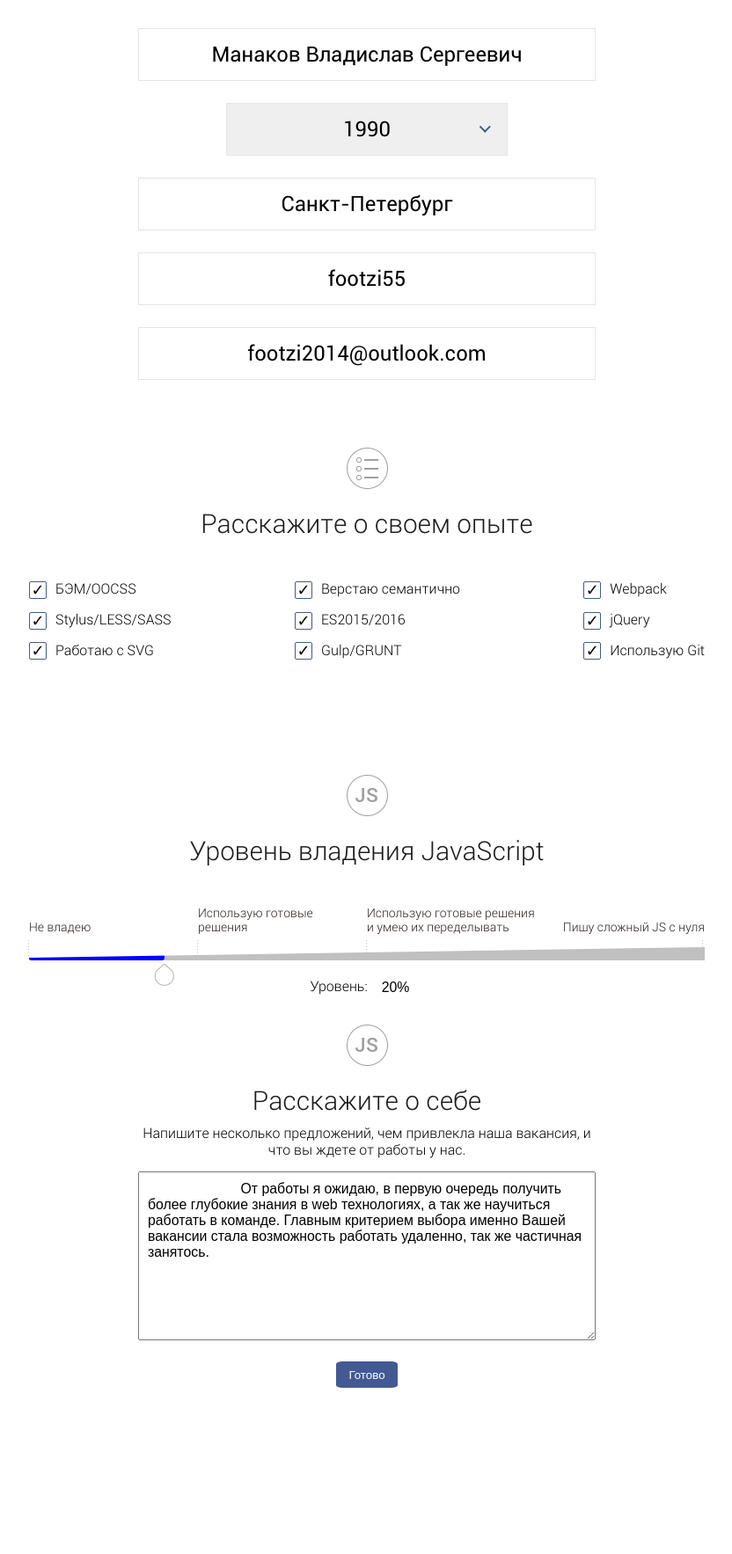
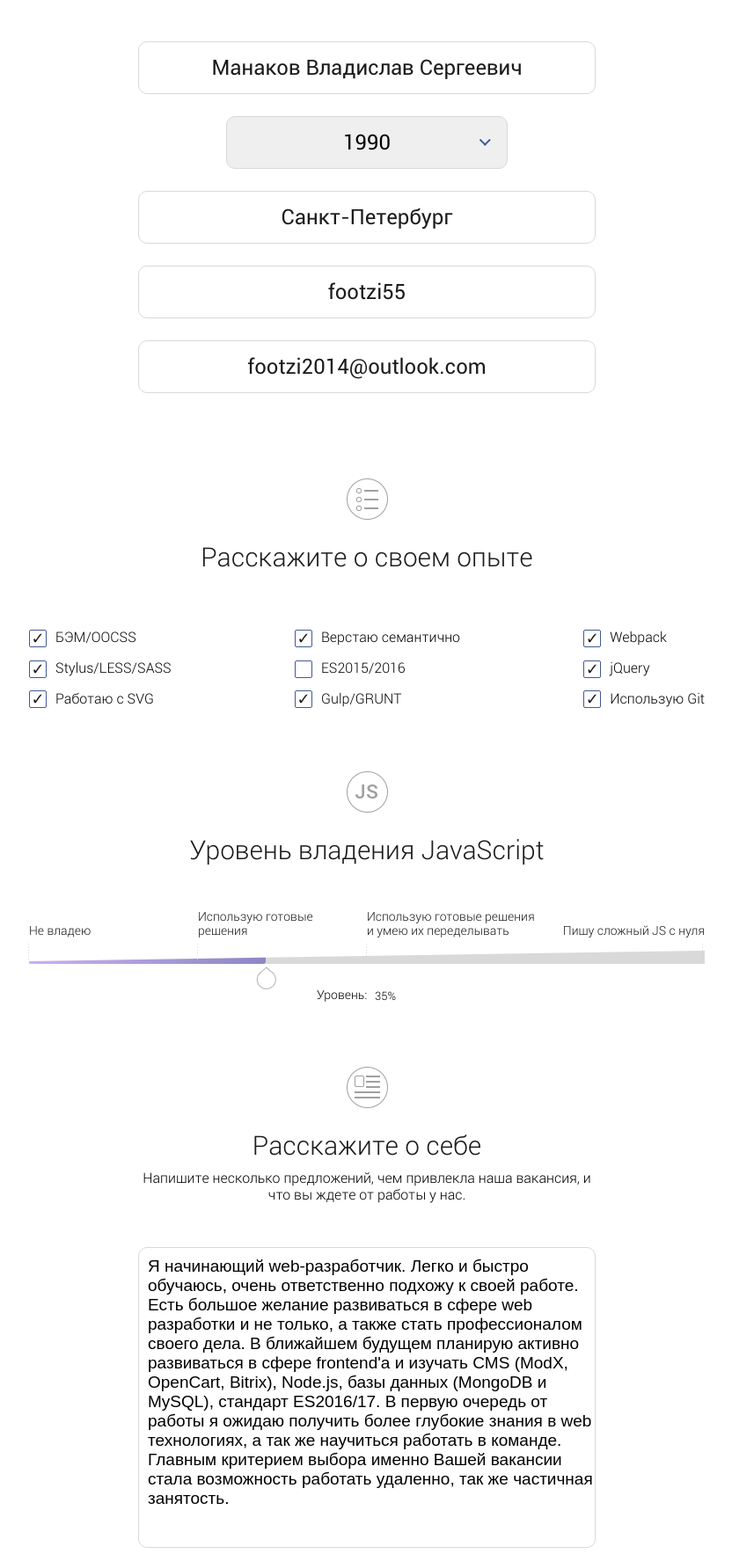
Before and after one commit to footzi/Questionnaire-one-page.kz, a website: page source/index.html in a window 1280 px wide. Shown: the part 451-2218 px from the top of the page at 88% size, without its empty margins (223-1055 px from the left). Before the commit the page ends 2029 px from the top, so only its background shows below. Drawn offline with nearby package versions, Linux system fonts and the light colour scheme; files that its build step writes are made by us from their sources.

Commit message:
last edits

```diff
--- a/source/index.html
+++ b/source/index.html
@@ -1,11 +1,13 @@
 <!DOCTYPE html>
 <html lang="en">
+
 <head>
     <meta charset="UTF-8">
     <meta name="viewport" content="width=device-width, initial-scale=1.0">
     <title>Questionnaire-one-page.kz</title>
     <link rel="stylesheet" href="styles/main.css">
 </head>
+
 <body>
     <header class="header">
         <nav>
@@ -15,10 +17,10 @@
                 <span></span>
             </a>
             <ul class="header-nav">
-                <li><a href="#">Личная информация</a></li>
-                <li><a href="#">Опыт</a></li>
-                <li><a href="#">JavaScript</a></li>
-                <li><a href="#">О себе</a></li>
+                <li><a href="#" data-scroll=".info">Личная информация</a></li>
+                <li><a href="#" data-scroll=".experience">Опыт</a></li>
+                <li><a href="#" data-scroll=".js">JavaScript</a></li>
+                <li><a href="#" data-scroll=".about">О себе</a></li>
             </ul>
         </nav>
     </header>
@@ -57,7 +59,7 @@
                         </div>
                         <div class="column">
                             <input id="4" type="checkbox" value="semantics" checked><label for="4">Верстаю семантично</label>
-                            <input id="5" type="checkbox" value="ES2015" checked><label for="5">ES2015/2016</label>
+                            <input id="5" type="checkbox" value="ES2015"><label for="5">ES2015/2016</label>
                             <input id="6" type="checkbox" value="Gulp" checked><label for="6">Gulp/GRUNT</label>
                         </div>
                         <div class="column">
@@ -88,12 +90,11 @@
                     </div>
                 </section>
                 <section class="about">
-                    <img src="images/icon3.png" alt="О знании JS">
+                    <img src="images/icon4.png" alt="О знании JS">
                     <h2 class="h2">Расскажите о себе</h2>
                     <div class="about-content">
                         <p class="about-content-text">Напишите несколько предложений, чем привлекла наша вакансия, и что вы ждете от работы у нас.</p>
-                        <textarea  rows="10" name="about" placeholder="Понравилась тем, что...">
-                        От работы я ожидаю, в первую очередь получить более глубокие знания в web технологиях, а так же научиться работать в команде. Главным критерием выбора именно Вашей вакансии стала возможность работать удаленно, так же частичная занятось.
+                        <textarea rows="15" name="about" placeholder="Понравилась тем, что..." readonly>Я начинающий web-разработчик. Легко и быстро обучаюсь, очень ответственно подхожу к своей работе. Есть большое желание развиваться в сфере web разработки и не только, а также стать профессионалом своего дела. В ближайшем будущем планирую активно развиваться в сфере frontend'a и изучать СMS (ModX, OpenCart, Bitrix), Node.js, базы данных (MongoDB и MySQL), стандарт ES2016/17. В первую очередь от работы я ожидаю получить более глубокие знания в web технологиях, а так же научиться работать в команде. Главным критерием выбора именно Вашей вакансии стала возможность работать удаленно, так же частичная занятость.
                         </textarea>
                     </div>
                 </section>
@@ -105,4 +106,5 @@
     </main>
     <script type="text/javascript" src="js/main.min.js"></script>
 </body>
+
 </html>
--- a/source/js/common.js
+++ b/source/js/common.js
@@ -1,32 +1,44 @@
+//открытие меню
 $(".nav-button").on("click", function() {
     $(".header-nav").fadeToggle();
+});
+$(".header-nav a").on("click", function(e) {
+    if ($(window).width() <= 768) {
+        $(".header-nav").hide();
+    }
 })
 
+//плавная прокрутка
+$(".header-nav a").on("click", function(e) {
+    e.preventDefault();
+    var id = $(this).attr("data-scroll");
+    var top = $(id).offset().top;
+    $('body,html').animate({ scrollTop: top }, 1500);
+})
 
+//slider
 $(".slider").slider({
     min: 0,
     max: 100,
     range: "min",
-    value: 20,
+    value: 35,
     step: 5,
     animate: "slow",
-    slide: function( event, ui ) {
-        $( "#amount" ).val( ui.value + "%");
-      }
+    slide: function(event, ui) {
+        $("#amount").val(ui.value + "%");
+    }
 })
-
 $(".slider-v").slider({
     orientation: "vertical",
     min: 0,
     max: 100,
     range: "min",
-    value: 20,
+    value: 35,
     step: 5,
     animate: "fast",
-    slide: function( event, ui ) {
-        $( "#amount" ).val( ui.value + "%");
-      }
+    slide: function(event, ui) {
+        $("#amount").val(ui.value + "%");
+    }
 })
-
-$("#amount").val($( ".slider" ).slider( "value")+"%");
-$("#amount2").val($( ".slide-v" ).slider( "value")+"%");
+$("#amount").val($(".slider").slider("value") + "%");
+$("#amount2").val($(".slide-v").slider("value") + "%");
--- a/source/styles/components/_vars.scss
+++ b/source/styles/components/_vars.scss
@@ -1,2 +1,5 @@
 $maincolor:#1c1c1c;
+$bordercolor:#d9d9d9;
 $accentcolor:#435993;
+$sectionmargin:70px;
+$contetnmargin:50px;
--- a/source/styles/main.scss
+++ b/source/styles/main.scss
@@ -15,35 +15,35 @@ body {
         size: 70px;
     }
     color:$maincolor;
-    margin-top: 113px;
+    margin-top: 110px;
 }
 
 .h2 {
     font-size: 30px;
     color: $maincolor;
-    margin: 17px 0 0 0;
+    margin-top: 20px;
 }
 
  ::-webkit-input-placeholder {
-    color: #c7c7c7;
+    color: $bordercolor;
 }
 
  ::-moz-placeholder {
-    color: #c7c7c7;
+    color: $bordercolor;
 }
 
  :-moz-placeholder {
-    color: #c7c7c7;
+    color: $bordercolor;
 }
 
  :-ms-input-placeholder {
-    color: #c7c7c7;
+    color: $bordercolor;
 }
 
 //header
 .header {
     padding: 30px 0 30px 0;
-    border-bottom: 1px solid #d9d9d9;
+    border-bottom: 1px solid $bordercolor;
     &-nav {
         display: flex;
         justify-content: center;
@@ -55,7 +55,7 @@ body {
         }
         a {
             font-size: 14px;
-            color: black;
+            color: $maincolor;
             text-decoration: none;
             &:hover {
                 color: $accentcolor;
@@ -67,11 +67,12 @@ body {
         flex-direction: column;
         align-items: flex-end;
         width: 100%;
+        cursor: pointer;
         span {
             width: 30px;
             height: 5px;
             border-radius: 2px;
-            background-color: silver;
+            background-color: $bordercolor;
             margin-bottom: 2px;
             &:last-child() {
                 margin-bottom: 0;
@@ -89,9 +90,9 @@ body {
 
 //info
 .info {
-    margin-top: 58px;
+    margin-top: $sectionmargin;
     .info-form {
-        margin-top: 47px;
+        margin-top: $contetnmargin;
         input {
             width: 520px;
             height: 60px;
@@ -99,16 +100,18 @@ body {
                 family: Roboto-Regular;
                 size: 24px;
             }
-            border: 1px solid #e5e5e5;
+            border: 1px solid $bordercolor;
+            border-radius: 10px;
             margin-bottom: 25px;
             text-align: center;
+            color: $maincolor;
         }
         .form-select {
             position: relative;
             text-align: center;
             text-align-last: center;
             width: 320px;
-            color: black;
+            color: $maincolor;
             height: 60px;
             margin: 0 auto 25px auto;
             &:after {
@@ -127,14 +130,14 @@ body {
             select {
                 width: 100%;
                 height: 100%;
-                border: 1px solid #e5e5e5;
+                border: 1px solid $bordercolor;
+                border-radius: 10px;
                 -webkit-appearance: none;
                 -moz-appearance: none;
                 font: {
                     family: Roboto-Regular;
                     size: 24px;
                 }
-                // color:#c7c7c7;
             }
         }
         .form-select select::-ms-expand {
@@ -156,11 +159,11 @@ body {
 
 //about
 .experience {
-    margin-top: 50px;
+    margin-top: $sectionmargin;
     &-content {
         display: flex;
         justify-content: space-between;
-        margin-top: 33px;
+        margin-top: $contetnmargin;
         .column {
             display: flex;
             flex-direction: column;
@@ -186,7 +189,7 @@ body {
                 content: "\2713";
                 font-size: 18px;
                 line-height: 18px;
-                color: black;
+                color: $maincolor;
                 text-align: center;
             }
         }
@@ -195,13 +198,14 @@ body {
 
 //js
 .js {
-    margin-top: 129px;
+    margin-top: $sectionmargin;
 }
+
 .js-slider {
-    margin-top: 45px;
+    margin-top: $contetnmargin;
     .slider {
         margin-top: 15px;
-        background-color: silver;
+        background-color: $bordercolor;
         border: 0;
         border-radius: 0;
         height: 15px;
@@ -215,15 +219,12 @@ body {
             border-right: 768px solid transparent;
             border-top: 12px solid white;
         }
-        .ui-slider-range {
-            background-color: blue;
-        }
     }
     &-text {
         display: flex;
         p {
             font-size: 14px;
-            color: #2e211c;
+            color: $maincolor;
             width: 25%;
             display: flex;
             flex-direction: column;
@@ -238,7 +239,7 @@ body {
                 top: 40px;
                 z-index: 3;
                 transform: rotate(90deg);
-                color: silver;
+                color: $bordercolor;
             }
             &:last-child {
                 text-align: right;
@@ -249,11 +250,18 @@ body {
         }
     }
     &-level {
-        margin-top: 20px;
+        margin-top: 25px;
         input {
-            margin-left: 10px;
-            border:0;
+            font-size: 13px;
+            font-family: Roboto-Light;
+            margin-left: 3px;
+            border: 0;
             width: 50px;
+            cursor: default;
+        }
+        label {
+            font-size: 14px;
+            cursor: default;
         }
     }
 }
@@ -276,6 +284,7 @@ body {
         }
     }
 }
+
 .slider {
     .ui-state-active,
     .ui-widget-content .ui-state-active {
@@ -284,9 +293,19 @@ body {
     }
 }
 
+.ui-slider {
+    cursor: pointer;
+}
+
+.ui-slider-range {
+    background-image: -webkit-repeating-linear-gradient(left, rgb(203, 176, 240) 0%, rgb(138, 135, 196) 100%);
+    background-image: repeating-linear-gradient(to right, rgb(203, 176, 240) 0%, rgb(138, 135, 196) 100%);
+    background-image: -ms-repeating-linear-gradient(left, rgb(203, 176, 240) 0%, rgb(138, 135, 196) 100%);
+}
+
 //about
 .about {
-    margin-top: 30px;
+    margin-top: $sectionmargin;
     &-content {
         width: 520px;
         margin: 0 auto;
@@ -294,24 +313,29 @@ body {
             margin-top: 10px;
         }
         textarea {
+            margin-top: $contetnmargin;
+            border: 1px solid $bordercolor;
+            border-radius: 10px;
+            font-size: 19px;
             text-align: left;
-            margin-top: 15px;
             width: 100%;
             padding: 10px 0 0 10px;
-
+            resize: none;
         }
     }
 }
+
 .submit {
-    margin-top: 20px;
+    margin: 70px 0;
     button {
-        width: 70px;
-        height: 30px;
-        border-radius:10%;
+        width: 115px;
+        height: 50px;
+        border-radius: 10px;
         background-color: $accentcolor;
-        border:0;
-        color:white;
+        font-size: 15px;
+        border: 0;
+        color: white;
     }
+}
 
-}
 @import "components/media";
```
Also changed, not shown: source/images/icon4.png (added).
